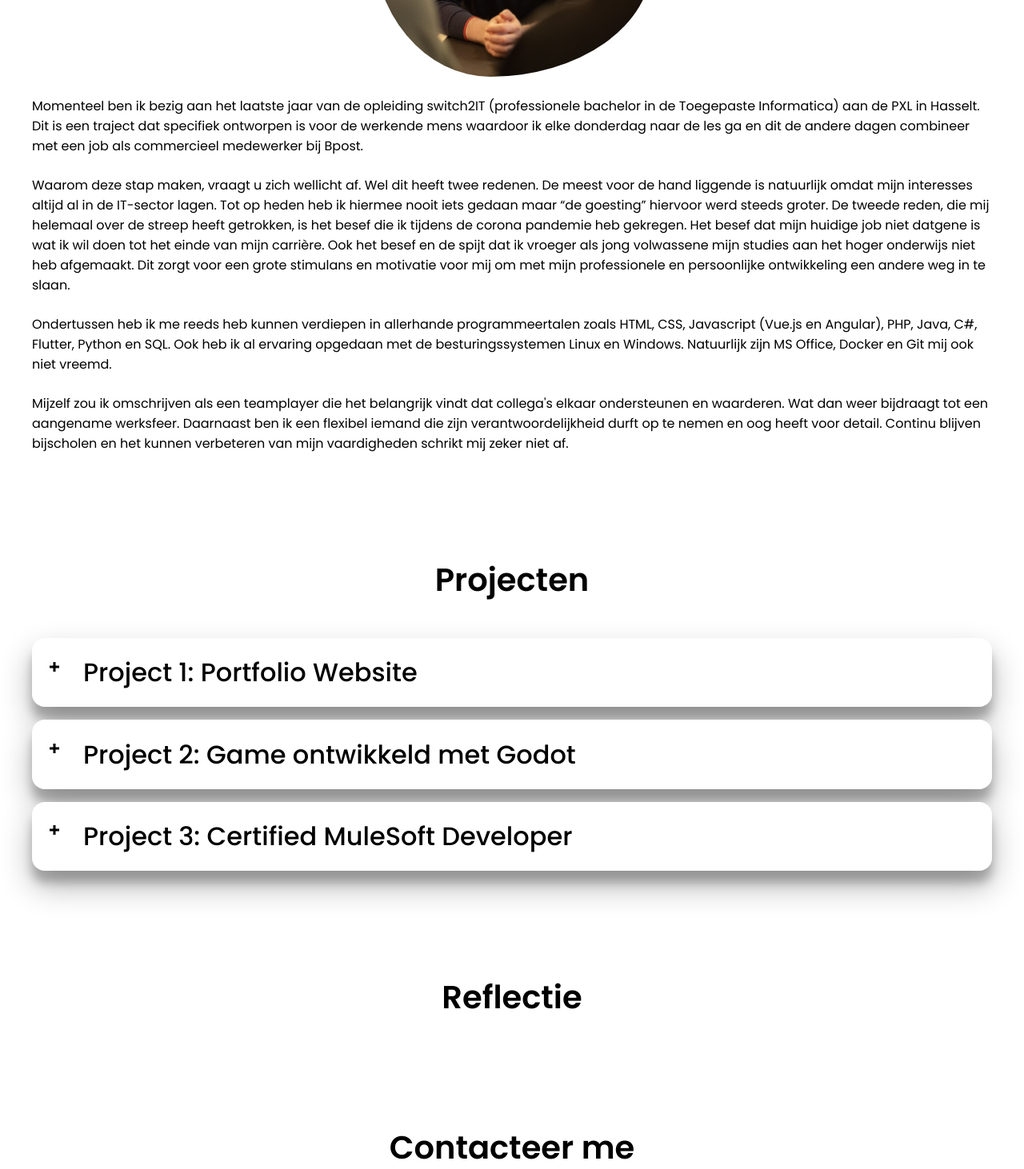
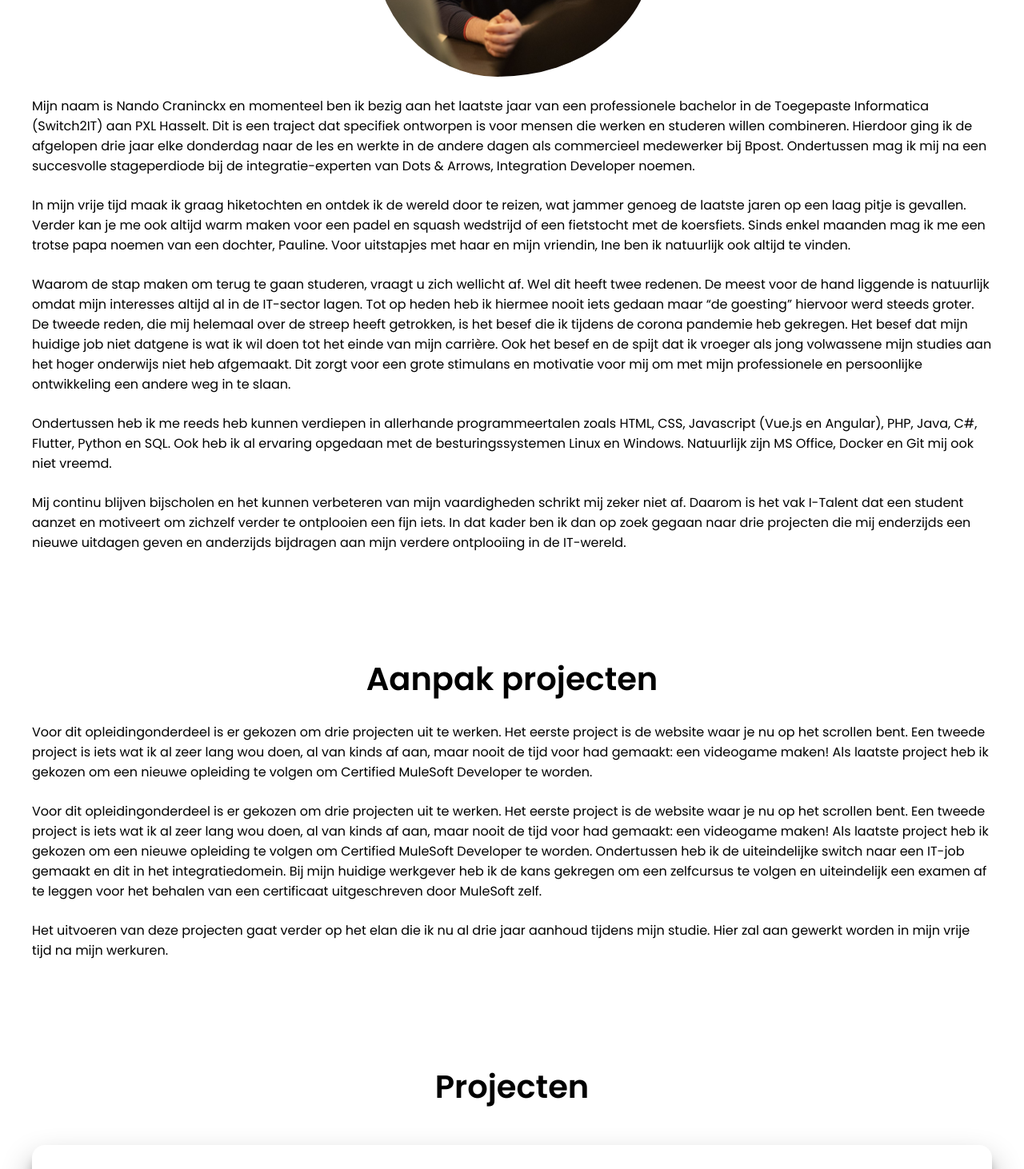
Before and after one commit to NandoCraninckx/portfolio-i-talent, a React (Create React App) app in the folder my-portfolio/: page / in a window 1280 px wide. Shown: the part 1320-2782 px from the top of the page at 80% size. Built offline with nearby package versions, Linux system fonts and the light colour scheme.

Commit message:
Finish up about section and add aanpak section

```diff
--- a/my-portfolio/src/App.js
+++ b/my-portfolio/src/App.js
@@ -1,4 +1,5 @@
 import './App.css';
+import Aanpak from './components/aanpak/Aanpak';
 import About from './components/about/About';
 import ContactInfo from './components/contactInfo/ContactInfo';
 import Footer from './components/footer/Footer';
@@ -15,6 +16,7 @@ function App() {
       <main className="main">
         <Home/>
         <About/>
+        <Aanpak/>
         <AccordionMenu/>
         <Reflectie/>
         <ContactInfo/>
--- /dev/null
+++ b/my-portfolio/src/components/aanpak/Aanpak.jsx
@@ -0,0 +1,29 @@
+import React from 'react';
+
+const Aanpak = () => {
+  return (
+    <section className="aanpak section" id="aanpak">
+            <div className="aanpak-container container grid">
+                <div className="aanpak-content grid">
+                    <h1 className="section-title">Aanpak projecten</h1>
+                    <p className="aanpak-paragraph">
+                        Voor dit opleidingonderdeel is er gekozen om drie projecten uit te werken. Het eerste project is de website waar je nu op het scrollen bent. Een tweede project is
+                        iets wat ik al zeer lang wou doen, al van kinds af aan, maar nooit de tijd voor had gemaakt: een videogame maken! Als laatste project heb ik gekozen om een nieuwe opleiding
+                        te volgen om Certified MuleSoft Developer te worden.
+                    </p>
+                    <p className="aanpak-paragraph">
+                        Voor dit opleidingonderdeel is er gekozen om drie projecten uit te werken. Het eerste project is de website waar je nu op het scrollen bent. Een tweede project is
+                        iets wat ik al zeer lang wou doen, al van kinds af aan, maar nooit de tijd voor had gemaakt: een videogame maken! Als laatste project heb ik gekozen om een nieuwe opleiding
+                        te volgen om Certified MuleSoft Developer te worden. Ondertussen heb ik de uiteindelijke switch naar een IT-job gemaakt en dit in het integratiedomein. Bij mijn huidige
+                        werkgever heb ik de kans gekregen om een zelfcursus te volgen en uiteindelijk een examen af te leggen voor het behalen van een certificaat uitgeschreven door MuleSoft zelf.
+                    </p>
+                    <p className="aanpak-paragraph">
+                        Het uitvoeren van deze projecten gaat verder op het elan die ik nu al drie jaar aanhoud tijdens mijn studie. Hier zal aan gewerkt worden in mijn vrije tijd na mijn werkuren.
+                    </p>
+                </div>
+            </div>
+        </section>
+  )
+}
+
+export default Aanpak
--- a/my-portfolio/src/components/about/About.jsx
+++ b/my-portfolio/src/components/about/About.jsx
@@ -10,12 +10,18 @@ const About = () => {
                     <h1 className="section-title">Over</h1>
                     <img src={pictureNando} alt="foto Nando" className="about-pictureNando" />
                     <p className="about-paragraph">
-                        Momenteel ben ik bezig aan het laatste jaar van de opleiding switch2IT (professionele bachelor in de Toegepaste Informatica) aan de PXL in Hasselt.
-                        Dit is een traject dat specifiek ontworpen is voor de werkende mens waardoor ik elke donderdag naar de les ga en dit de andere dagen combineer met een job als
-                        commercieel medewerker bij Bpost.
+                        Mijn naam is Nando Craninckx en momenteel ben ik bezig aan het laatste jaar van een professionele bachelor in de Toegepaste Informatica (Switch2IT) aan PXL Hasselt.
+                        Dit is een traject dat specifiek ontworpen is voor mensen die werken en studeren willen combineren. Hierdoor ging ik de afgelopen drie jaar elke donderdag naar de les en
+                        werkte in de andere dagen als commercieel medewerker bij Bpost. Ondertussen mag ik mij na een succesvolle stageperdiode bij de integratie-experten van Dots & Arrows,
+                        Integration Developer noemen.
                     </p>
                     <p className="about-paragraph">
-                        Waarom deze stap maken, vraagt u zich wellicht af. Wel dit heeft twee redenen. De meest voor de hand liggende is natuurlijk
+                        In mijn vrije tijd maak ik graag hiketochten en ontdek ik de wereld door te reizen, wat jammer genoeg de laatste jaren op een laag pitje is gevallen. Verder kan je me ook altijd
+                        warm maken voor een padel en squash wedstrijd of een fietstocht met de koersfiets. Sinds enkel maanden mag ik me een trotse papa noemen van een dochter, Pauline. Voor uitstapjes
+                        met haar en mijn vriendin, Ine ben ik natuurlijk ook altijd te vinden.
+                    </p>
+                    <p className="about-paragraph">
+                        Waarom de stap maken om terug te gaan studeren, vraagt u zich wellicht af. Wel dit heeft twee redenen. De meest voor de hand liggende is natuurlijk
                         omdat mijn interesses altijd al in de IT-sector lagen. Tot op heden heb ik hiermee nooit iets gedaan maar “de goesting” hiervoor werd steeds groter. De tweede reden,
                         die mij helemaal over de streep heeft getrokken, is het besef die ik tijdens de corona pandemie heb gekregen. Het besef dat mijn huidige job niet datgene is wat
                         ik wil doen tot het einde van mijn carrière. Ook het besef en de spijt dat ik vroeger als jong volwassene mijn studies aan het hoger onderwijs niet heb afgemaakt.
@@ -26,9 +32,9 @@ const About = () => {
                         Ook heb ik al ervaring opgedaan met de besturingssystemen Linux en Windows. Natuurlijk zijn MS Office, Docker en Git mij ook niet vreemd.
                     </p>
                     <p className="about-paragraph">
-                        Mijzelf zou ik omschrijven als een teamplayer die het belangrijk vindt dat collega's elkaar ondersteunen en waarderen. Wat dan weer bijdraagt tot een aangename werksfeer.
-                        Daarnaast ben ik een flexibel iemand die zijn verantwoordelijkheid durft op te nemen en oog heeft voor detail. Continu blijven bijscholen en het kunnen verbeteren van
-                        mijn vaardigheden schrikt mij zeker niet af.
+                        Mij continu blijven bijscholen en het kunnen verbeteren van mijn vaardigheden schrikt mij zeker niet af. Daarom is het vak I-Talent dat een student aanzet en motiveert om zichzelf
+                        verder te ontplooien een fijn iets. In dat kader ben ik dan op zoek gegaan naar drie projecten die mij enderzijds een nieuwe uitdagen geven en anderzijds bijdragen aan
+                        mijn verdere ontplooiing in de IT-wereld.
                     </p>
                 </div>
             </div>
--- a/my-portfolio/src/components/navbar/Navbar.jsx
+++ b/my-portfolio/src/components/navbar/Navbar.jsx
@@ -18,6 +18,9 @@ const Navbar = () => {
                         </li>
                         <li className="navbar-item">
                             <a href="#about" className="navbar-link">Over</a>
+                        </li>
+                        <li className="navbar-item">
+                            <a href="#aanpak" className="navbar-link">Aanpak</a>
                         </li>
                         <li className="navbar-item">
                             <a href="#accordionMenu" className="navbar-link">Projecten</a>
--- a/my-portfolio/src/components/projecten/AccordionItem.jsx
+++ b/my-portfolio/src/components/projecten/AccordionItem.jsx
@@ -1,4 +1,4 @@
-import React from "react";
+/*import React from "react";
 
 const AccordionItem = ({title, content, isActive, onClick}) => {
     return(
@@ -13,4 +13,39 @@ const AccordionItem = ({title, content, isActive, onClick}) => {
     );
 };
 
+export default AccordionItem;*/
+
+import React, { useRef, useEffect } from "react";
+
+const AccordionItem = ({ title, content, isActive, onClick }) => {
+    const contentRef = useRef(null);
+
+    useEffect(() => {
+        const updateMaxHeight = () => {
+            if (isActive && contentRef.current) {
+                contentRef.current.style.maxHeight = contentRef.current.scrollHeight + "px";
+            } else {
+                contentRef.current.style.maxHeight = "0px";
+            }
+        };
+
+        window.addEventListener('resize', updateMaxHeight);
+
+        updateMaxHeight();
+
+        return () => {
+            window.removeEventListener('resize', updateMaxHeight);
+        };
+    }, [isActive]);
+
+    return (
+        <div className={`accordion-item ${isActive ? "active" : ""}`} onClick={onClick}>
+            <div className="accordion-tile">{title}</div>
+            <div ref={contentRef} className={`accordion-content ${isActive ? "active" : ""}`}>
+                {content}
+            </div>
+        </div>
+    );
+};
+
 export default AccordionItem;
--- a/my-portfolio/src/components/projecten/AccordionMenu.css
+++ b/my-portfolio/src/components/projecten/AccordionMenu.css
@@ -18,6 +18,7 @@
     cursor: pointer;
     transition: 0.25s background-color;
     box-shadow: rgba(0, 0, 0, 0.3) 0px 19px 38px, rgba(0, 0, 0, 0.22) 0px 15px 12px;
+    height: auto;
 }
 
 .accordion-item.active {
@@ -25,10 +26,16 @@
 }
 
 .accordion-tile {
+    font-size: var(--h1-font-size);
+    font-weight: var(--font-medium);
+    color: #000;
+
+}
+
+.accordion-subtitle {
     font-size: var(--h2-font-size);
     font-weight: var(--font-medium);
     color: #000;
-
 }
 
 .accordion-content {
@@ -38,7 +45,8 @@
     font-weight: var(--font-small);
     font-size: var(--small-font-size);
     margin: 0;
-    transition: 0.5s max-height, 0.5s margin;
+    transition: max-height 0.5s ease, margin 0.5s ease;
+    /*transition: 0.5s max-height, 0.5s margin*/;
 }
 
 .accordion-content.active {
@@ -88,3 +96,53 @@
     background-color: #000;
     transform: translateY(calc(-0.75rem / 2 - 0.094rem));
 }
+
+.content-paragraph {
+    margin: auto;
+    display: flex;
+    justify-content: center;
+    align-items: center;
+    font-size: var(--normal-font-size);
+    padding-bottom: 1.5rem;
+
+}
+
+/* Style for the form button */
+.content-button {
+    display: inline-flex;
+    align-items: center;
+    justify-content: center;
+    background-color: #000000; /* Black background */
+    color: white; /* White text */
+    padding: 12px 24px; /* Some padding */
+    font-size: 16px; /* Increase font size */
+    font-weight: 600; /* Bold text */
+    border: none; /* Remove borders */
+    border-radius: 5px; /* Rounded corners */
+    cursor: pointer; /* Pointer/hand icon */
+    transition: background-color 0.3s ease, transform 0.2s ease; /* Smooth transitions */
+  }
+
+  .content-button--flex {
+    display: inline-flex;
+    align-items: center;
+  }
+
+  .content-button i {
+    margin-left: 8px; /* Space between text and icon */
+    transition: transform 0.2s ease;
+  }
+
+  .content-button:hover {
+    background-color: #333333; /* Darker gray on hover */
+    transform: scale(1.05); /* Slightly enlarge on hover */
+  }
+
+  .content-button:active {
+    background-color: #1a1a1a; /* Even darker gray when clicked */
+    transform: scale(0.98); /* Slightly shrink on click */
+  }
+
+  .content-button i:hover {
+    transform: translateX(4px); /* Slight movement to the right on hover */
+  }
--- a/my-portfolio/src/components/projecten/AccordionMenu.jsx
+++ b/my-portfolio/src/components/projecten/AccordionMenu.jsx
@@ -17,20 +17,57 @@ const AccordionMenu = () => {
                     <div className="accordion-items-container">
                         <div className="accordion-items">
                             <AccordionItem title="Project 1: Portfolio Website"
-                                content="Dit is mijn portfolio website. Hier kan je al mijn projecten bekijken en meer te weten komen over mij."
+                                content= {
+                                    <div>
+                                        <h2 className="accordion-subtitle">Kern</h2>
+                                        <p className= "content-paragraph">
+                                        Als eerste project is ervoor gekozen om het vereiste portfolio van dit opleidingsonderdeel te maken in de vorm van een website.
+                                        Omdat er tijdens de opleiding geen aandacht wordt gelegd op React, wou ik met dit de website maken en ontdekken waarom het een zo populaire gekozen programmeertaal is.
+                                        </p>
+                                        <p className= "content-paragraph">
+                                        Omdat ik deze website op termijn misschien ook wil gebruiken voor persoonlijk gebruik is er goed gedacht over de uitstraling en feeling van de site.
+
+                                        Maar ook dat deze doorheen de jaren makkelijk uitbreidbaar is.
+                                        Het persoonlijke karakter van de site wordt versterkt door het zelf ontworpen logo op de homepagina van de website. Deze is gebaseerd op mijn eigen initialen.
+                                        </p>
+                                        <h2 className="accordion-subtitle">Reflectie</h2>
+                                        <button className="content-button">
+                                            <a href="https://github.com/NandoCraninckx/portfolio-i-talent" target="_blank" rel="noopener noreferrer">
+                                                Code Github
+                                            </a>
+                                        </button>
+                                    </div>
+                                }
                                 isActive={isActive === 1}
                                 onClick={() => handleClick(1)}/>
 
                                 <AccordionItem title="Project 2: Game ontwikkeld met Godot"
-                                content="Hier wordt nog hard aan gewerkt."
+                                content= {
+                                    <div>
+                                        <p className="content-paragraph">
+
+                                        </p>
+                                        <button className="content-button">
+                                            <a href="https://github.com/NandoCraninckx/rpg-game-godot" target="_blank" rel="noopener noreferrer">
+                                                Code Github
+                                            </a>
+                                        </button>
+                                    </div>
+                                }
                                 isActive={isActive === 2}
                                 onClick={() => handleClick(2)}/>
 
                                 <AccordionItem title="Project 3: Certified MuleSoft Developer"
                                 content= {
                                     <div>
-                                        <p>BLablalbla</p>
-                                        <button>test</button>
+                                        <p className="content-paragraph">
+
+                                        </p>
+                                        <button className="content-button" >
+                                            <a href="https://github.com/NandoCraninckx/exercises-mulesoft" target="_blank" rel="noopener noreferrer">
+                                                Code GitHub
+                                            </a>
+                                        </button>
                                     </div>
                                 }
                                 isActive={isActive === 3}
```
Also changed, not shown: my-portfolio/src/components/aanpak/Aanpak.css (added).
